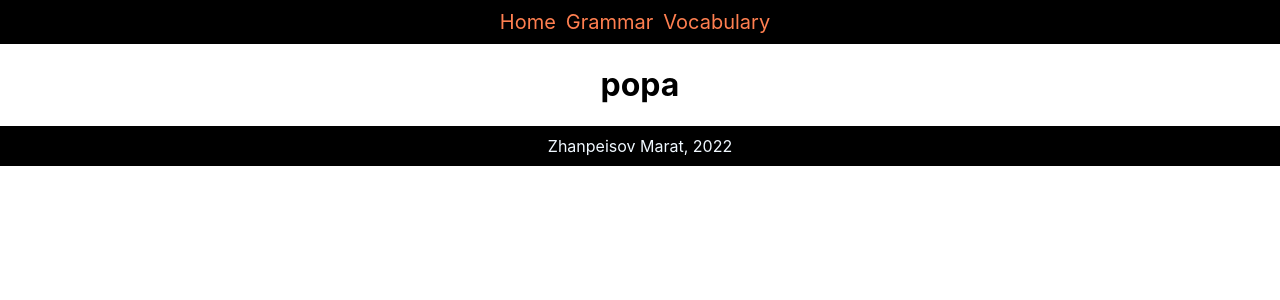
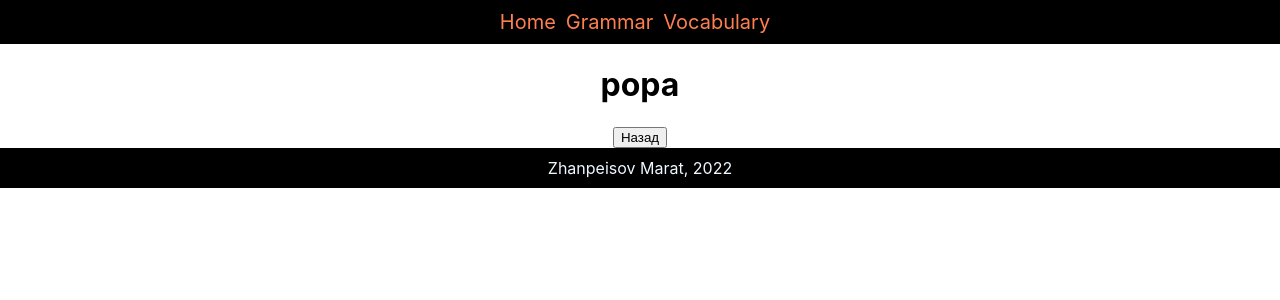
Before and after one commit to themjdex/japan-study, a React (Create React App) app: page /grammar/advanced in a window 1280 px wide. Shown: the top 300 px of the page. Built offline with nearby package versions, Linux system fonts and the light colour scheme.

Commit message:
added back button

```diff
--- a/src/pages/AdvancedPage/AdvancedPage.jsx
+++ b/src/pages/AdvancedPage/AdvancedPage.jsx
@@ -1,9 +1,16 @@
 import React from 'react';
+import {useNavigate} from "react-router-dom";
 
 const AdvancedPage = () => {
+    const navigate = useNavigate();
+
+    const goBack = () => {
+        navigate(-1);
+    };
     return (
         <div>
             <h1>popa</h1>
+            <button onClick={goBack}>Назад</button>
         </div>
     );
 };
--- a/src/pages/BeginnerPage/BeginnerPage.jsx
+++ b/src/pages/BeginnerPage/BeginnerPage.jsx
@@ -1,9 +1,17 @@
 import React from 'react';
+import {useNavigate} from "react-router-dom";
 
 const BeginnerPage = () => {
+    const navigate = useNavigate();
+
+    const goBack = () => {
+        navigate(-1);
+    };
+
     return (
         <div>
             <h1>popa</h1>
+            <button onClick={goBack}>Назад</button>
         </div>
     );
 };
--- a/src/pages/IntermediatePage/IntermediatePage.jsx
+++ b/src/pages/IntermediatePage/IntermediatePage.jsx
@@ -1,9 +1,16 @@
 import React from 'react';
+import {useNavigate} from "react-router-dom";
 
 const IntermediatePage = () => {
+    const navigate = useNavigate();
+
+    const goBack = () => {
+        navigate(-1);
+    };
     return (
         <div>
             <h1>popa</h1>
+            <button onClick={goBack}>Назад</button>
         </div>
     );
 };
```
